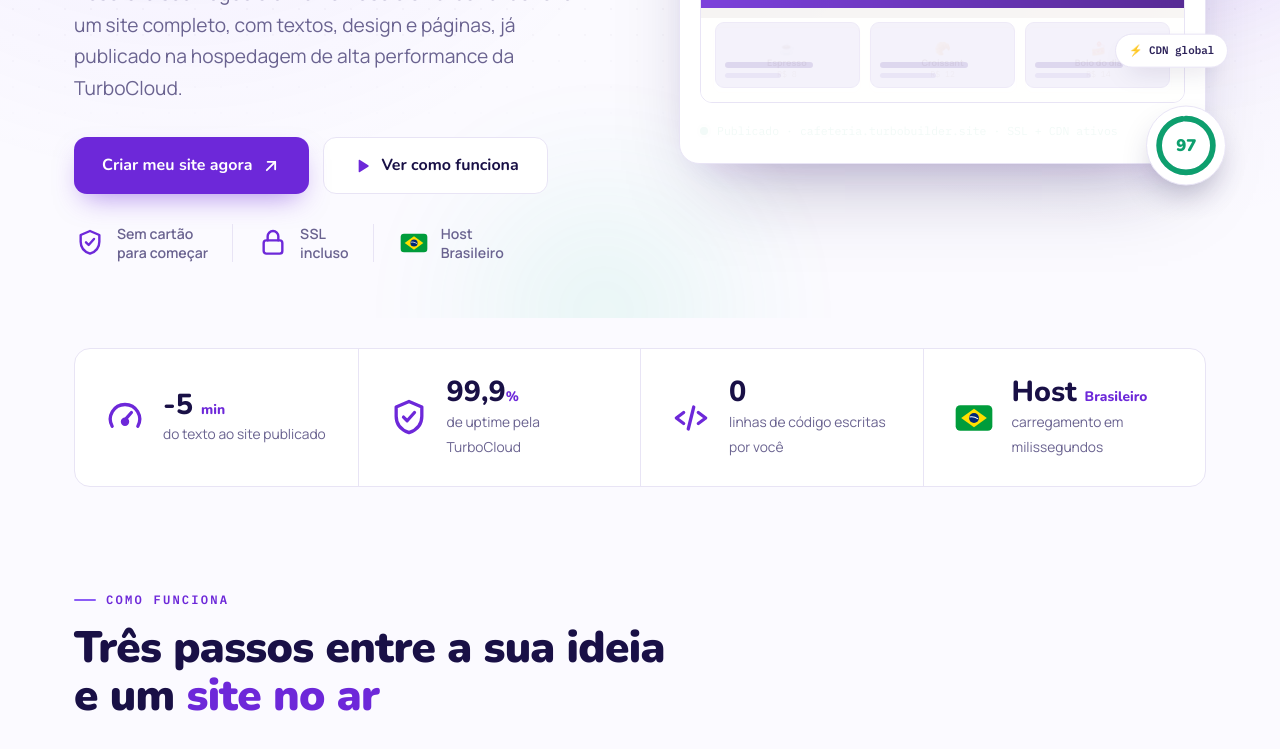
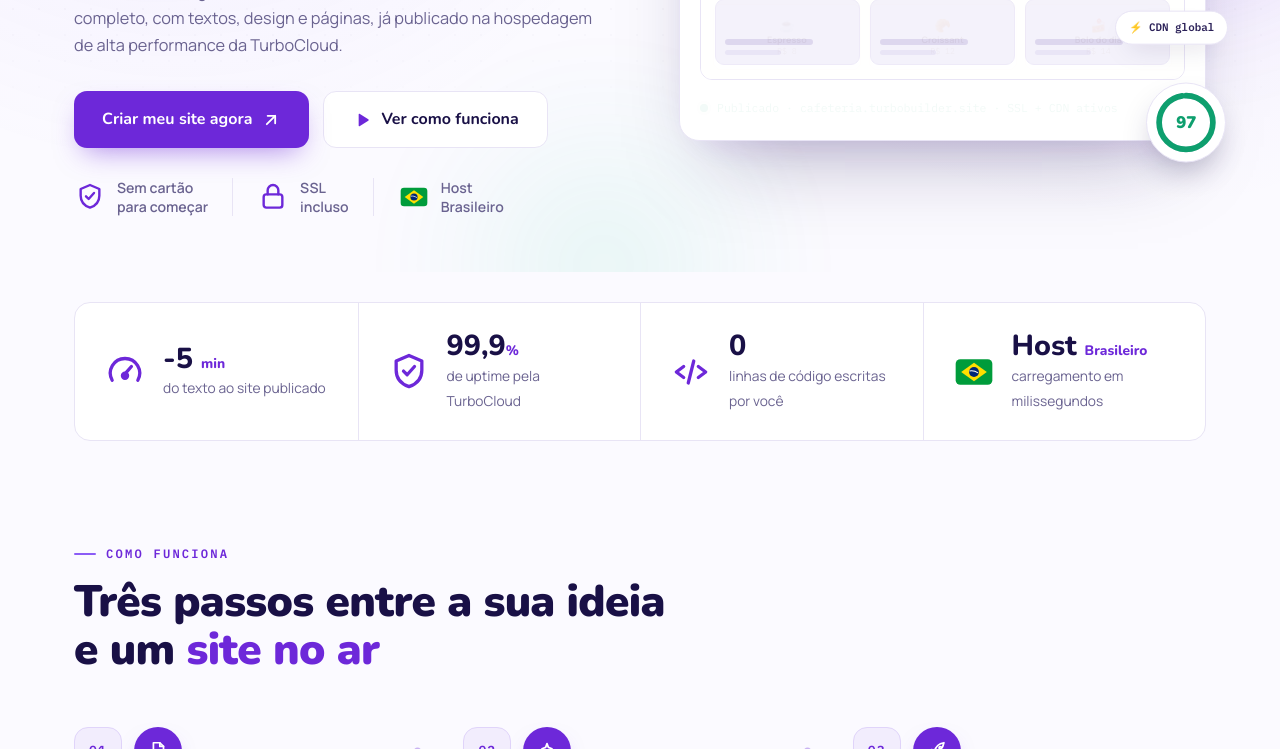
Before and after one commit to turbocloudmkt-art/turbopages, a plain HTML site: page index.html in a window 1280 px wide. Shown: the part 489-1238 px from the top of the page. Drawn offline with nearby package versions, Linux system fonts and the light colour scheme; animation ran at ten frames a second.

Commit message:
Reduz fonte do lead do hero no desktop
Co-Authored-By: Claude Fable 5 <noreply@anthropic.com>

```diff
--- a/index.html
+++ b/index.html
@@ -214,6 +214,10 @@
   @keyframes rise{from{opacity:0;transform:translateY(26px)}to{opacity:1;transform:none}}
   @keyframes builder-in{from{opacity:0;transform:translateY(34px) scale(.95)}to{opacity:1;transform:none}}
   .hero p.lead{max-width:520px;margin:22px 0 32px}
+  /* fonte menor apenas no desktop */
+  @media (min-width:761px){
+    .hero p.lead{font-size:1.02rem}
+  }
   .hero-ctas{display:flex;gap:14px;flex-wrap:wrap;margin-bottom:30px}
   .btn svg{width:20px;height:20px;flex-shrink:0}
   .btn-ghost svg{color:var(--violet)}
```
